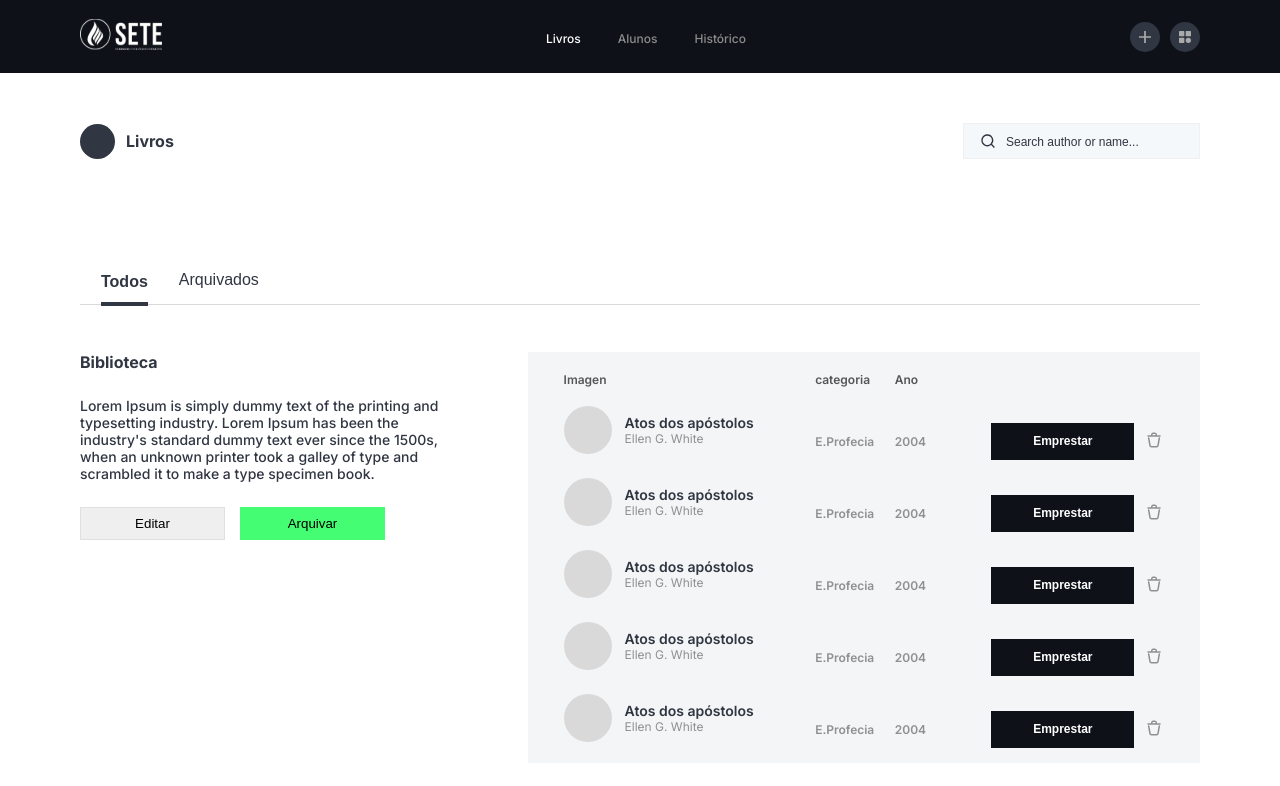
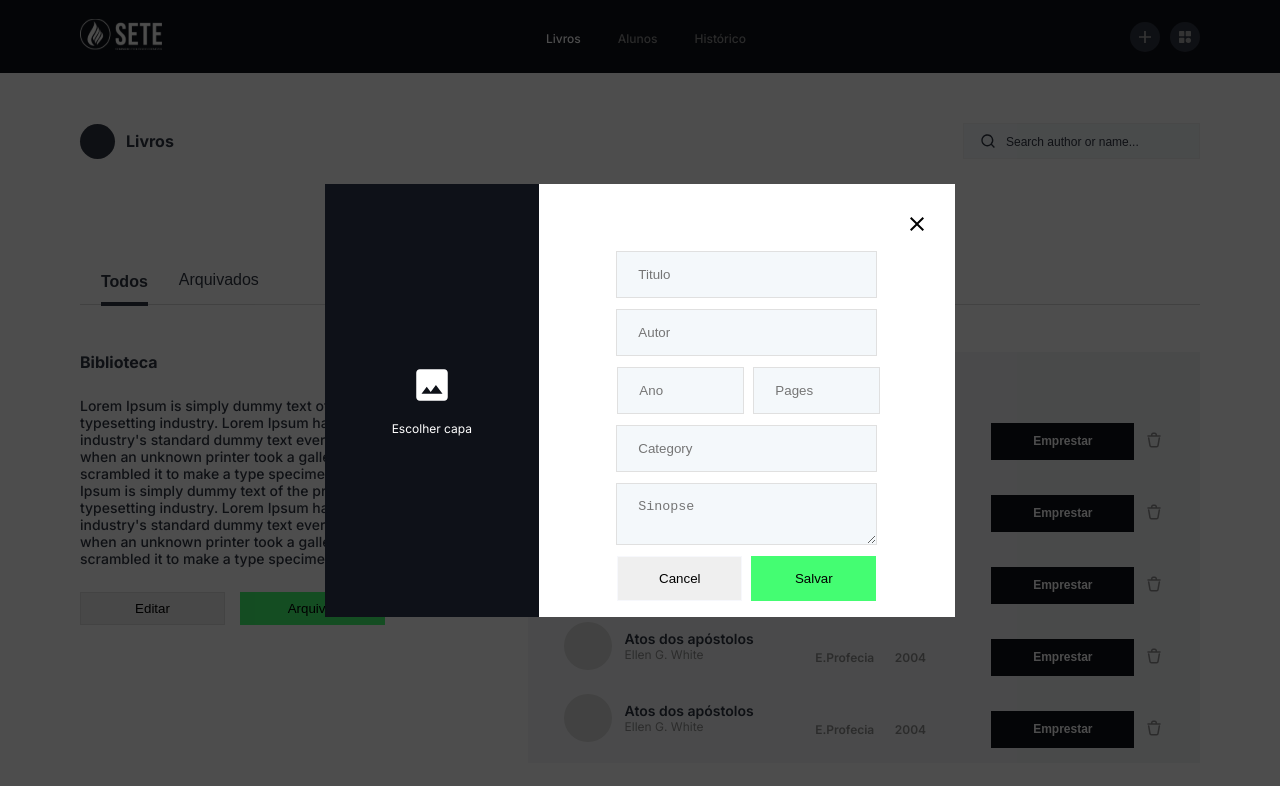
Before and after one commit to EldsonC/Painel-Ebook, a React (Create React App) app: page /home in a window 1280 px wide. Shown: the top 786 px of the page. Built offline with nearby package versions, Linux system fonts and the light colour scheme.

Commit message:
response-modal

```diff
--- a/src/assets/styles/modal-add-book.ts
+++ b/src/assets/styles/modal-add-book.ts
@@ -122,4 +122,131 @@ export const StyleModalAddBook = styled.div `
             }
         }
     }
+    @media screen and (max-width: 900px){
+        width: 100%;
+        height: 100%;
+
+        display: flex;
+        justify-content: center;
+        align-items: center;
+
+        position: fixed;
+        top: 0px;
+
+        background: #000000B2;
+
+        z-index: 1000;
+
+        .container-form {
+            width: 95%;
+            height: auto;
+
+            display: flex;
+            flex-direction: column;
+
+            background: white;
+
+            header {
+                padding-top: 12px;
+                padding-right: 26px;
+                width: calc(100% - 26px);
+
+                display: none;
+                justify-content: flex-end;
+
+                position: sticky;
+                top: 0px;
+            }
+
+            .select-image {
+                width: 100%;
+                height: 300px;
+
+                position: sticky;
+                top: 0px;
+
+                display: flex;
+                justify-content: center;
+                align-items: center;
+
+                background: #0E1118;
+
+                input {
+                    display: none;
+                }
+
+                label {
+                    display: flex;
+                    flex-direction: column;
+                    align-items: center;
+                    gap: 15px;
+
+                    cursor: pointer;
+
+                    span {
+                        color: white;
+                        font-size: 12px;
+                        font-weight: 400;
+                    }
+                }
+            }
+
+            form {
+                padding-bottom: 50px;
+                margin-top: 50px;
+                width: 100%;
+                height: 100%;
+
+                display: flex;
+                flex-direction: column;
+                justify-content: center;
+                align-items: center;
+
+                gap: 11px;
+
+                input, textarea {
+                    padding: 15px 21px;
+                    width: calc(259px - 42px);
+                    background: #F4F8FB;
+                    border: 1px solid #E0E0E0;
+                    outline: none;
+                }
+
+                .divider-inputs {
+                    width: 259px;
+                    display: flex;
+
+                    gap: 9px;
+
+                    input {
+                        width: calc(125px - 42px);
+                    }
+
+                }
+
+                .actions-form {
+                    width: 259px;
+
+                    display: flex;
+                    gap: 9px;
+
+                    button {
+                        width: 125px;
+                        height: 45px;
+
+                        border: 1px solid #F7F8FC;
+                        outline: none;
+
+                        cursor: pointer;
+                    }
+
+                    #btn-save {
+                        border: 1px solid #44FD72;
+                        background: #44FD72;
+                    }
+                }
+            }
+        }
+    }
+
 `;
--- a/src/assets/styles/show.ts
+++ b/src/assets/styles/show.ts
@@ -185,6 +185,7 @@ export const ShowStyle = styled.div `
             }
 
             p {
+
                 font-size: 14px;
                 font-weight: 500;
                 color: #303642;
--- a/src/shared/components/show.tsx
+++ b/src/shared/components/show.tsx
@@ -5,12 +5,12 @@ import { ModalAddBook } from "./modal-add-book";
 export function Show() {
     return (
         <>
-            {/* {<ModalAddBook/>} */}
+            {<ModalAddBook/>}
             <ShowStyle>
                 <div className="text-data">
                     <h1>Biblioteca</h1>
                     <p>
-                    Lorem Ipsum is simply dummy text of the printing and typesetting industry. Lorem Ipsum has been the industry's standard dummy text ever since the 1500s, when an unknown printer took a galley of type and scrambled it to make a type specimen book.
+                    Lorem Ipsum is simply dummy text of the printing and typesetting industry. Lorem Ipsum has been the industry's standard dummy text ever since the 1500s, when an unknown printer took a galley of type and scrambled it to make a type specimen book.Lorem Ipsum is simply dummy text of the printing and typesetting industry. Lorem Ipsum has been the industry's standard dummy text ever since the 1500s, when an unknown printer took a galley of type and scrambled it to make a type specimen book.
                     </p>
                     <div className="actions-btn">
                         <button>
```
